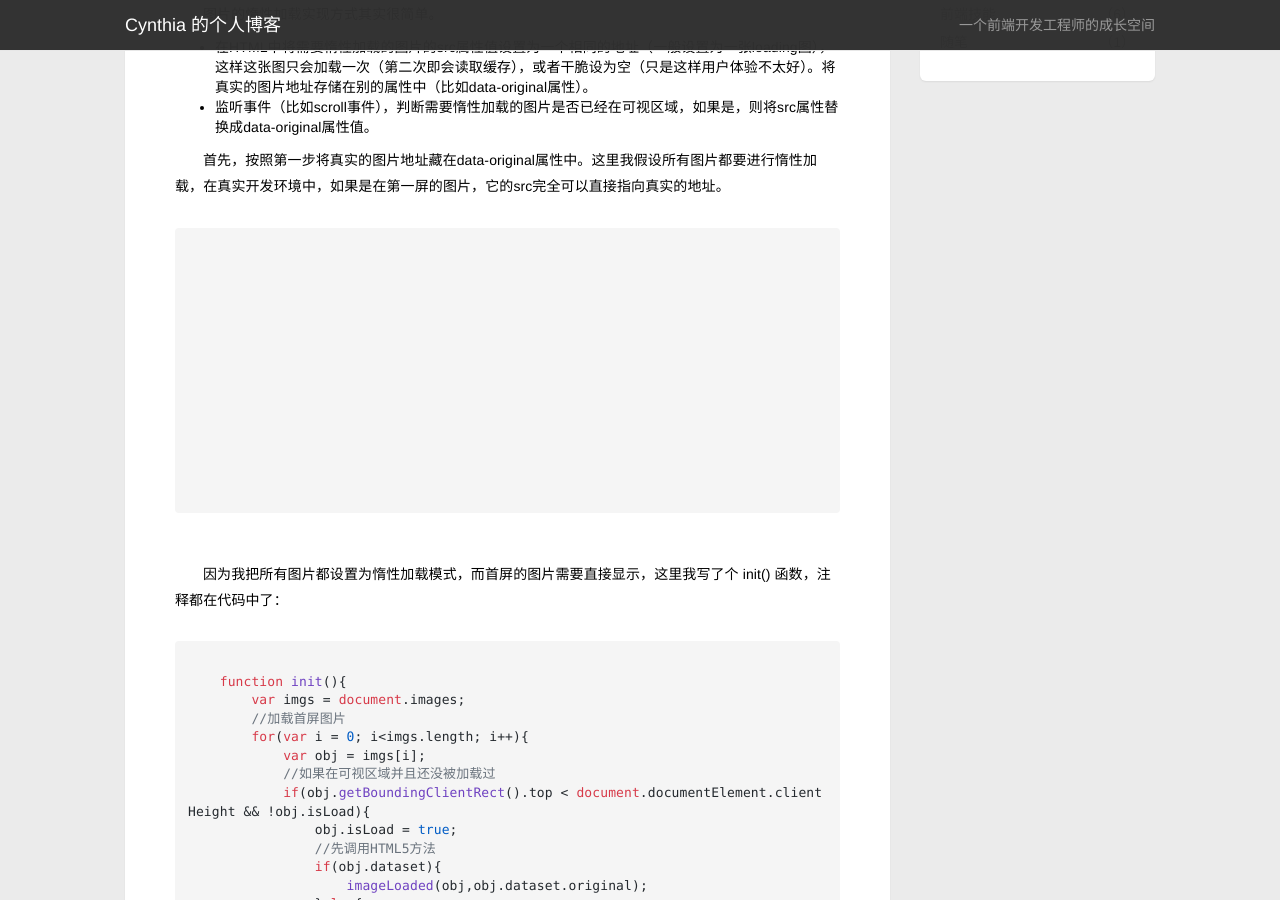
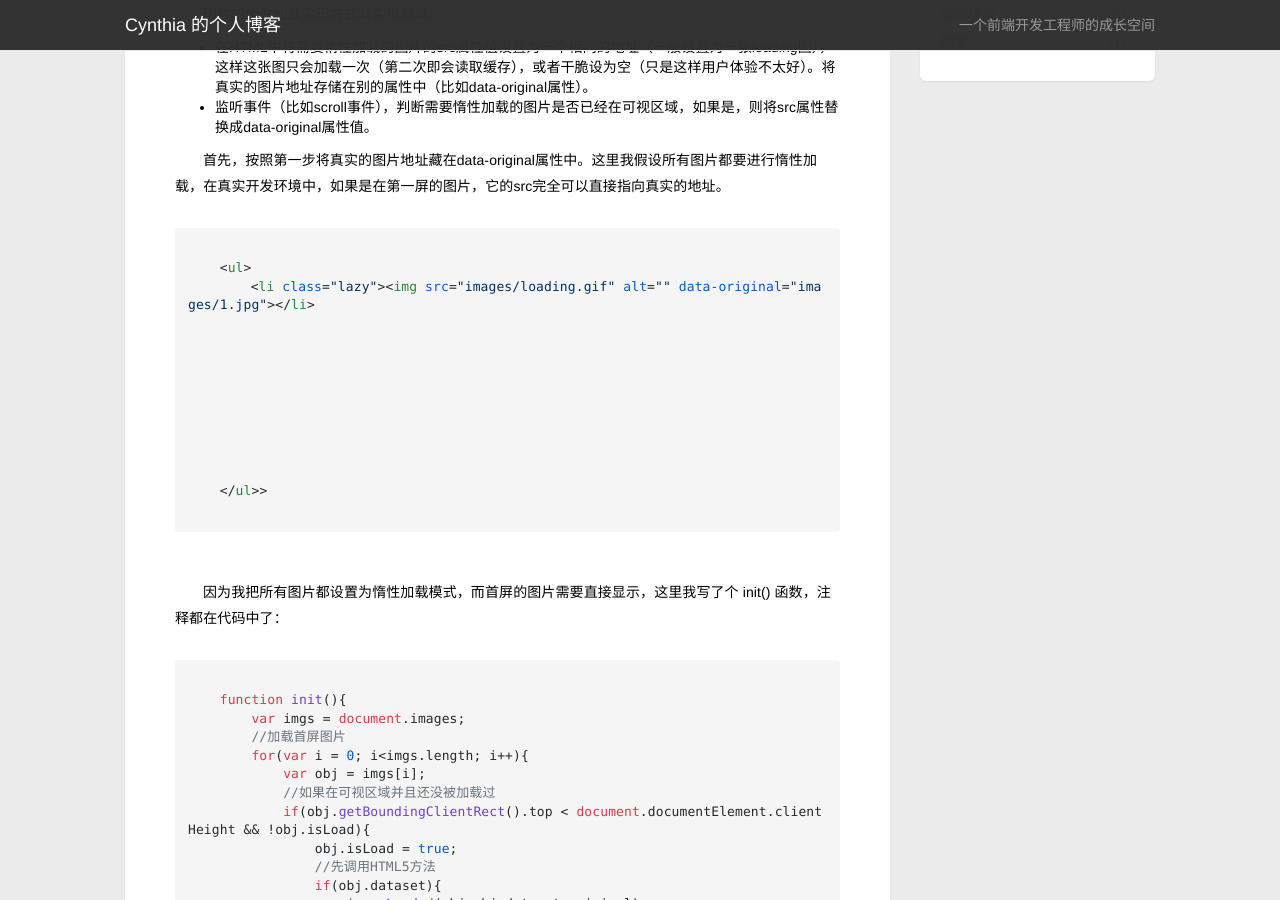
Before and after one commit to ChengYiFan/Blog, a Jekyll site: the page built from _posts/2014-06-06-the-lazy-loading-of-pictures.html, in a window 1280 px wide and 900 px high, scrolled down 544 px. Built offline with Jekyll 4.4.1, drawn with Linux system fonts in a browser that asks for light colours; nearby versions of some CDN libraries; Markdown is read by kramdown in place of the engine named in the settings.

Commit message:
update posts

```diff
--- a/_posts/2014-06-06-the-lazy-loading-of-pictures.html
+++ b/_posts/2014-06-06-the-lazy-loading-of-pictures.html
@@ -25,8 +25,8 @@ excerpt: 图片的惰性加载是啥意思？为什么要用它？当我们页
     <p>&nbsp;&nbsp;&nbsp;&nbsp;&nbsp;&nbsp;&nbsp;首先，按照第一步将真实的图片地址藏在data-original属性中。这里我假设所有图片都要进行惰性加载，在真实开发环境中，如果是在第一屏的图片，它的src完全可以直接指向真实的地址。</p>
     <pre>
     <code class="html">
-    <ul>
-    	<li class="lazy"><img src="images/loading.gif" alt="" data-original="images/1.jpg"></li>
+    &lt;ul&gt;
+    	&lt;li class="lazy"&gt;&lt;img src="images/loading.gif" alt="" data-original="images/1.jpg"&gt;&lt;/li&gt;
     	<li class="lazy"><img src="images/loading.gif" alt="" data-original="images/2.jpg"></li>
     	<li class="lazy"><img src="images/loading.gif" alt="" data-original="images/3.jpg"></li>
     	<li class="lazy"><img src="images/loading.gif" alt="" data-original="images/4.jpg"></li>
@@ -36,7 +36,7 @@ excerpt: 图片的惰性加载是啥意思？为什么要用它？当我们页
     	<li class="lazy"><img src="images/loading.gif" alt="" data-original="images/8.jpg"></li>
     	<li class="lazy"><img src="images/loading.gif" alt="" data-original="images/9.jpg"></li>
     	<li class="lazy"><img src="images/loading.gif" alt="" data-original="images/10.jpg"></li>
-    </ul>
+    &lt;/ul>&gt;
     </code>
     </pre>
     <p>&nbsp;&nbsp;&nbsp;&nbsp;&nbsp;&nbsp;&nbsp;因为我把所有图片都设置为惰性加载模式，而首屏的图片需要直接显示，这里我写了个 init() 函数，注释都在代码中了：</p>
```
